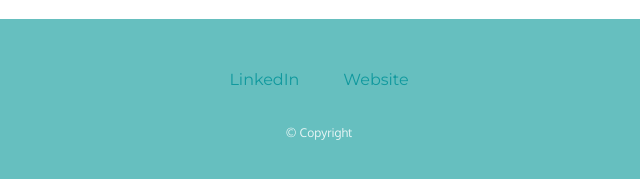
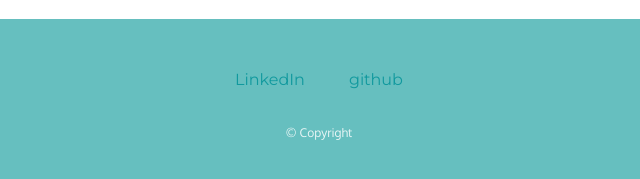
Before and after one commit to Siennnaa/my-skills-cv, a plain HTML site: page index.html in a window 1280 px wide. Shown: the part 2568-2747 px from the top of the page, 321-961 px from the left. Drawn offline with Linux system fonts and the light colour scheme.

Commit message:
Add files via upload

```diff
--- a/index.html
+++ b/index.html
@@ -68,7 +68,7 @@
 
     <div class="bottomContainer">
       <a class="footerLink" target="_blank" href="https://www.linkedin.com/">LinkedIn</a>
-      <a class="footerLink" target="_blank" href="https://github.com/">Website</a>
+      <a class="footerLink" target="_blank" href="https://github.com">github</a>
       <p class="copyright">© Copyright</p>
     </div>
 
```
